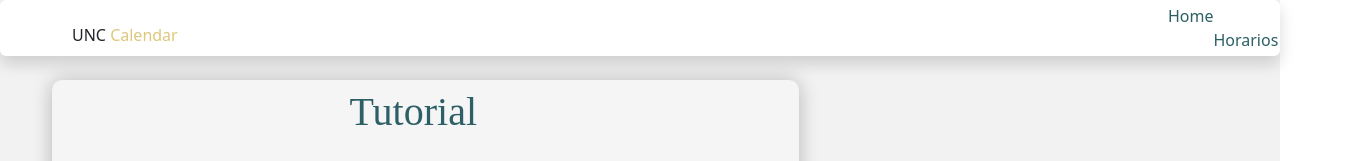
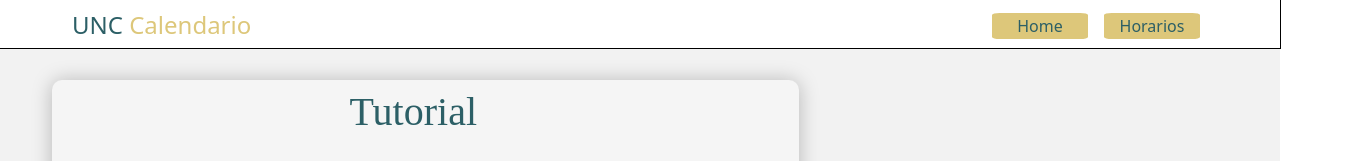
Before and after one commit to megafagol/calendario_uncFabri, a Vue app: page / in a window 1280 px wide. Shown: the top 161 px of the page, 1352 px wide, since content can reach past the window. Built offline with nearby package versions, Linux system fonts and the light colour scheme.

Commit message:
listo nav

```diff
--- a/src/App.vue
+++ b/src/App.vue
@@ -2,22 +2,23 @@
   <div class="vue-tempalte">
     <!-- Navigation -->
 
-    <nav
-      class="navbar shadow bg-white rounded justify-content-between flex-nowrap flex-row fixed-top"
-    >
-      <h6 class="title2 col-12 mb-5 mx-2">UNC <span class="title-2">Calendar</span></h6>
+    <nav class="navbar">
+
+      <h4 class="title2 col-12 mb-5 mx-2">UNC<span class="title-2"> Calendario</span></h4>
 
 
-      <ul class="nav navbar-nav flex-row float-right">
+      <div class="nav">
 
-        <li class="nav-item">
-          <router-link class="rutaHome" to="/">Home</router-link>
-        </li>
+        <router-link  to="/">
+          <button class="rutaHome">Home</button>
+        </router-link>
 
-        <li class="nav-item">
-          <router-link class="rutaHorario" to="/horarios">Horarios</router-link>
-        </li>
-      </ul>
+
+        <router-link  to="/horarios">
+          <button class="rutaHorario">Horarios</button>
+        </router-link>
+
+      </div>
     </nav>
     <!-- Main -->
     <div class="App">
@@ -35,49 +36,58 @@
 </template>
 
 <style>
-nav {
+.navbar {
   margin: 0;
   padding: 0;
-  position: fixed;
+  position: relative;
   width: 100%;
-  height: 7%;
+  height: 3em;
+  background-color: #fff;
+  outline: 1px solid #000;
 }
 
-h6{
+h4{
   position: relative;
-  top: 80%;
+  top: 10%;
   left: 5%;
-  font-size:3em;
+  color:#2C5F66 !important;
 }
 span{
     color: #DDC77A;
 }
 
-ul {
-  list-style: none;
+.nav {
+  bottom: 4.5em;
+  width: 20em;
+  display: flex;
+  flex-direction: row;
+  justify-content:space-between;
+}
+
+.rutaHome{
   position: relative;
-  right: 10%;
-  width: 100%;
-}
-li {
-  list-style: none;
-  height:10%;
-  width:100%;
-  display: float;
-}
-.rutaHome{
-  float: left;
+  left:62em;
+  bottom: 4.5em;
   text-decoration: none;
   color: #2C5F66;
   width: 30%;
+  background-color:#DDC77A;
+  border:none;
+  border-radius: 8%;
+  width: 6em;
 }
 
 .rutaHorario{
-  display: relative;
-  right:30%;
-  float: right;
+  position: relative;
+  left:55em;
+  bottom: 4.5em;
   text-decoration: none;
   color: #2C5F66;
   width: 30%;
+  background-color:#DDC77A;
+  border:none;
+  z-index:100;
+  border-radius: 8%;
+  width: 6em;
 }
 </style>
```
